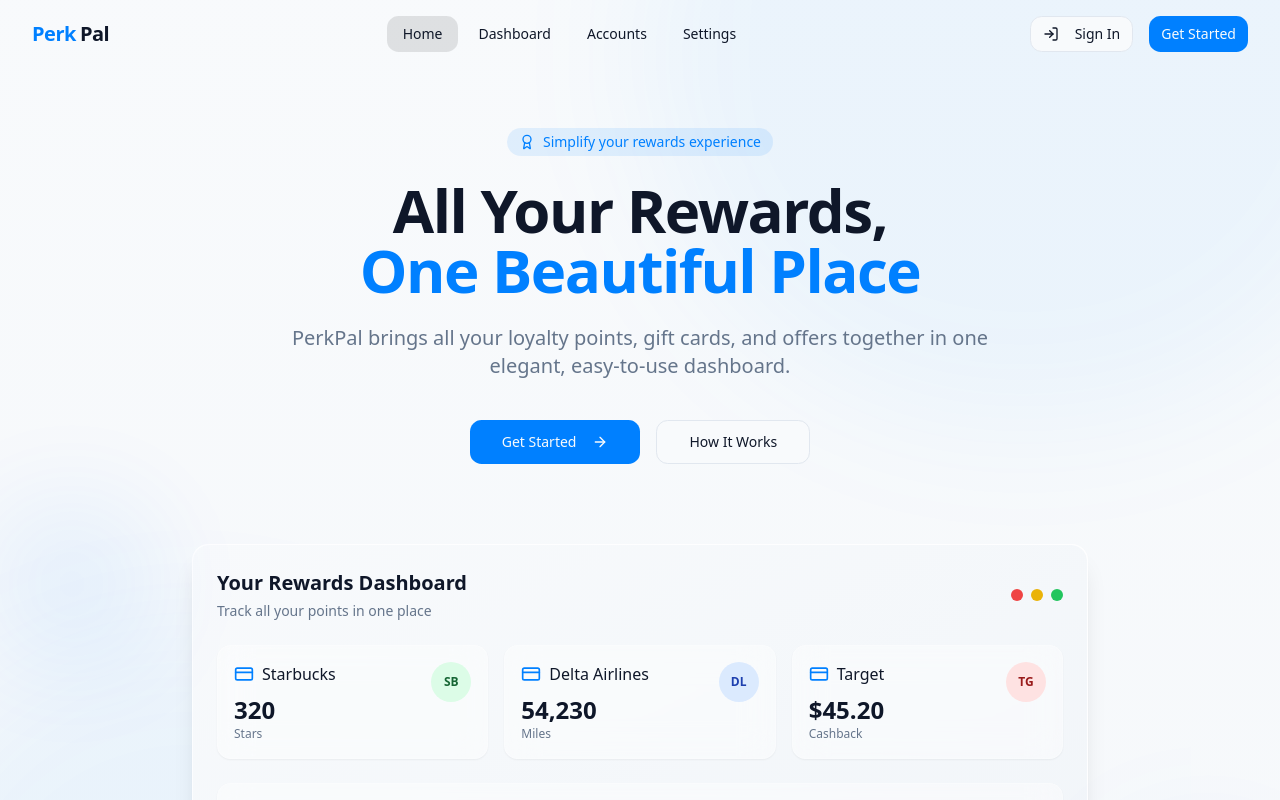
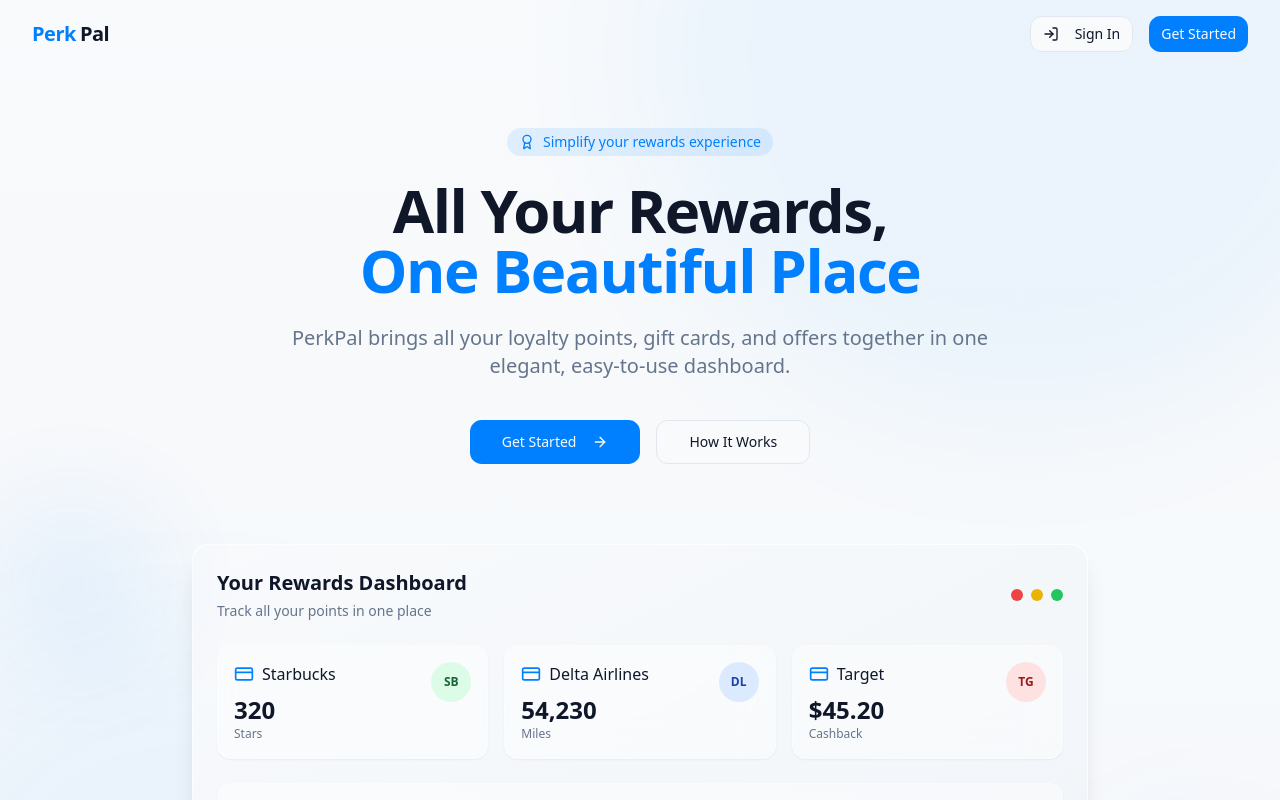
Before and after one commit to vp-27/perkopoly, a React (Vite) app: page / in a window 1280 px wide. Shown: the top 800 px of the page. Built offline with nearby package versions, Linux system fonts and the light colour scheme.

Commit message:
Fix navbar on home page
The navbar on the home page was displaying incorrectly, with duplicate settings buttons and a missing sign-in button. This commit corrects the navbar display.

```diff
--- a/src/components/layout/Navbar.tsx
+++ b/src/components/layout/Navbar.tsx
@@ -12,6 +12,7 @@ export const Navbar = () => {
   const navigate = useNavigate();
   const { toast } = useToast();
   const [isAuthenticated, setIsAuthenticated] = useState(false);
+  const isHomePage = location.pathname === '/';
 
   // Check if the current path matches the link path
   const isActive = (path: string) => {
@@ -75,7 +76,8 @@ export const Navbar = () => {
             <span>Pal</span>
           </Link>
 
-          {/* Desktop Navigation */}
+          {/* Desktop Navigation - Only show on non-home pages when authenticated */}
+          {!isHomePage && isAuthenticated && (
             <div className="hidden md:flex items-center space-x-1">
               <Link to="/" className={`nav-link ${isActive('/') ? 'nav-link-active' : ''}`}>
                 Home
@@ -90,6 +92,7 @@ export const Navbar = () => {
                 Settings
               </Link>
             </div>
+          )}
 
           {/* Auth Buttons */}
           <div className="hidden md:flex items-center space-x-4">
@@ -151,6 +154,9 @@ export const Navbar = () => {
       {isMobileMenuOpen && (
         <div className="md:hidden frosted-glass animate-fade-in">
           <div className="px-2 pt-2 pb-3 space-y-1">
+            {/* Only show these links on non-home pages or when authenticated */}
+            {(!isHomePage || isAuthenticated) && (
+              <>
                 <Link
                   to="/"
                   className={`block px-3 py-2 rounded-md ${
@@ -160,6 +166,8 @@ export const Navbar = () => {
                 >
                   Home
                 </Link>
+                {isAuthenticated && (
+                  <>
                     <Link
                       to="/dashboard"
                       className={`block px-3 py-2 rounded-md ${
@@ -187,6 +195,10 @@ export const Navbar = () => {
                     >
                       Settings
                     </Link>
+                  </>
+                )}
+              </>
+            )}
             <div className="pt-4 pb-3 border-t border-gray-200 dark:border-gray-700">
               {isAuthenticated ? (
                 <div className="space-y-2">
```
Lines whose indentation alone changed are shown as unchanged.
